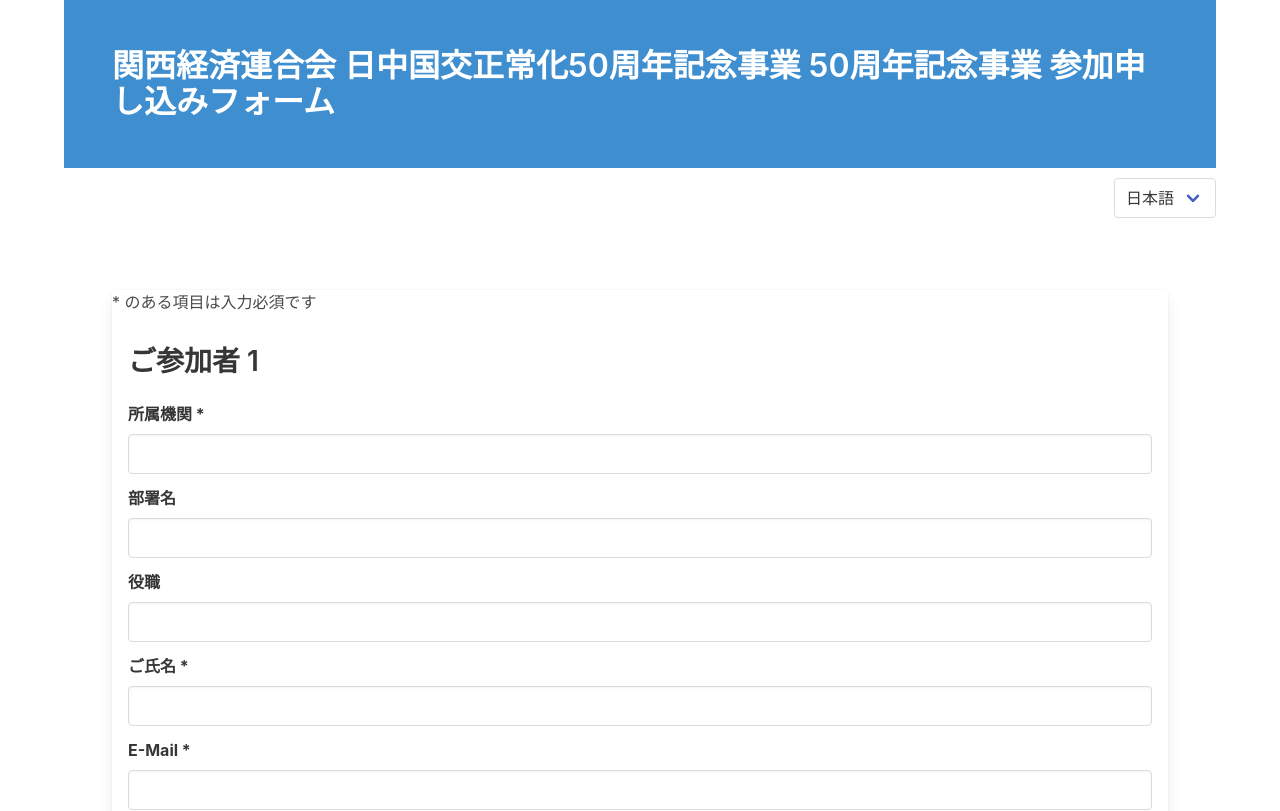
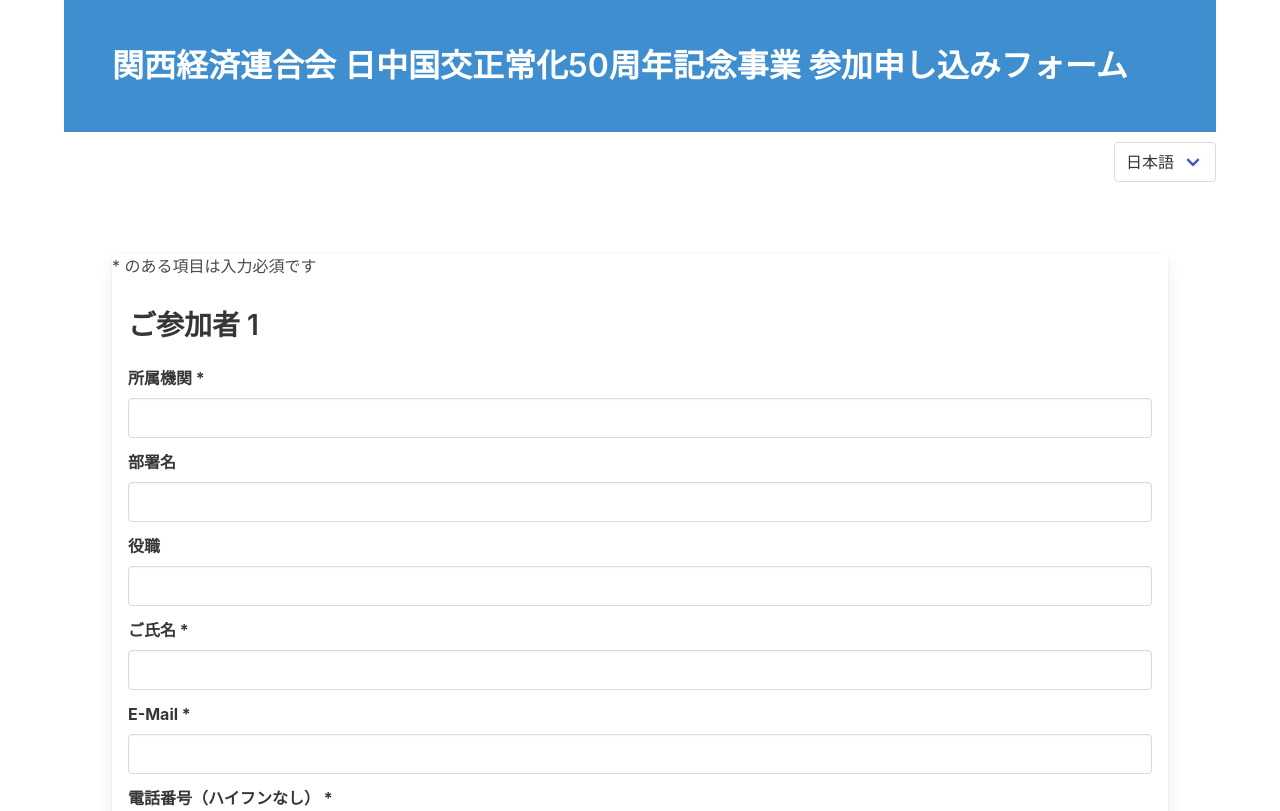
Before and after one commit to CPkobo/nuxt3-form-template, a Nuxt app: page / in a window 1280 px wide. Shown: the top 811 px of the page. Built offline with nearby package versions, Linux system fonts and the light colour scheme; no server answers.

Commit message:
typo fixed

```diff
--- a/composables/ui.ts
+++ b/composables/ui.ts
@@ -44,7 +44,7 @@
 const ui: UiText = {
     top: {
         title: {
-            ja: '関西経済連合会 日中国交正常化50周年記念事業 50周年記念事業 参加申し込みフォーム',
+            ja: '関西経済連合会 日中国交正常化50周年記念事業 参加申し込みフォーム',
             zh: '关西经济联合会 中日邦交正常化50周年纪念活动 报名表单'
         }
     },
```
